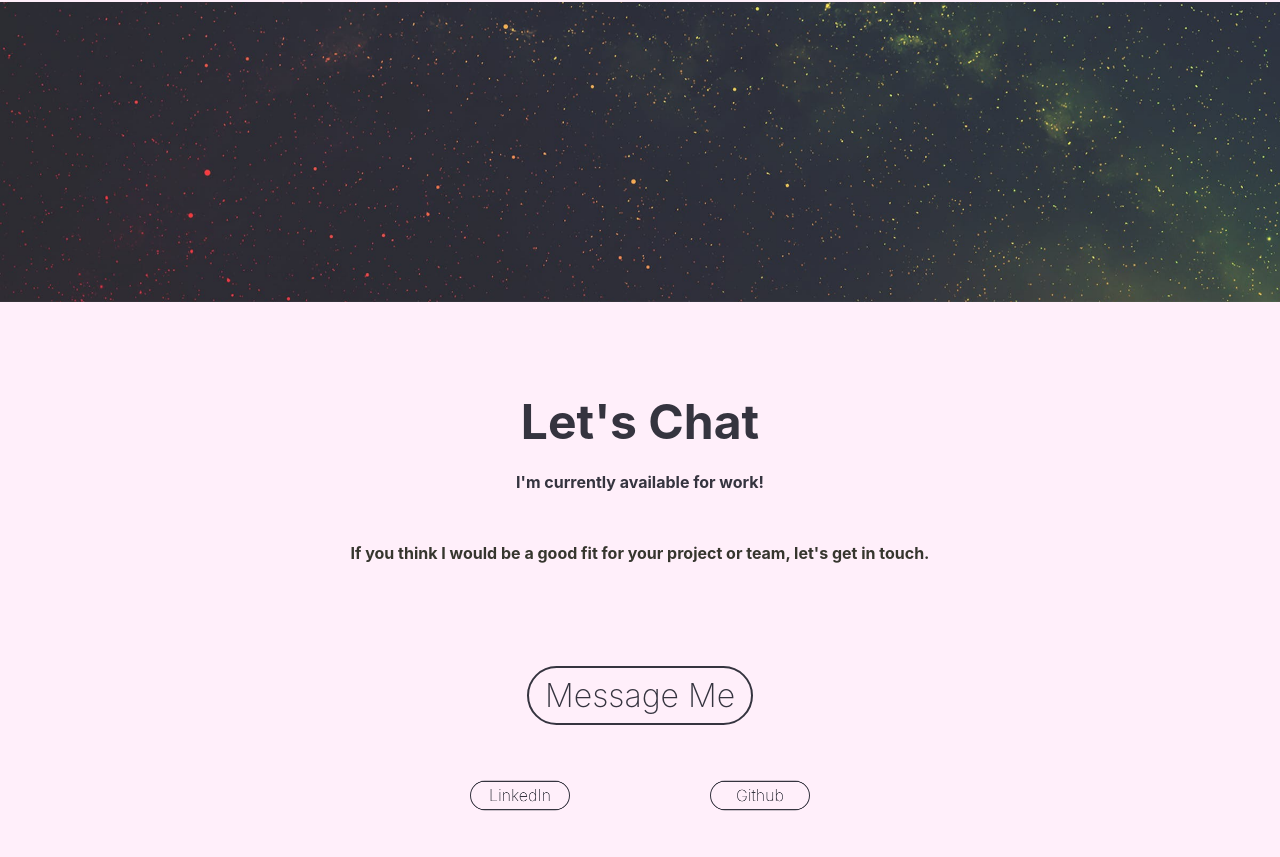
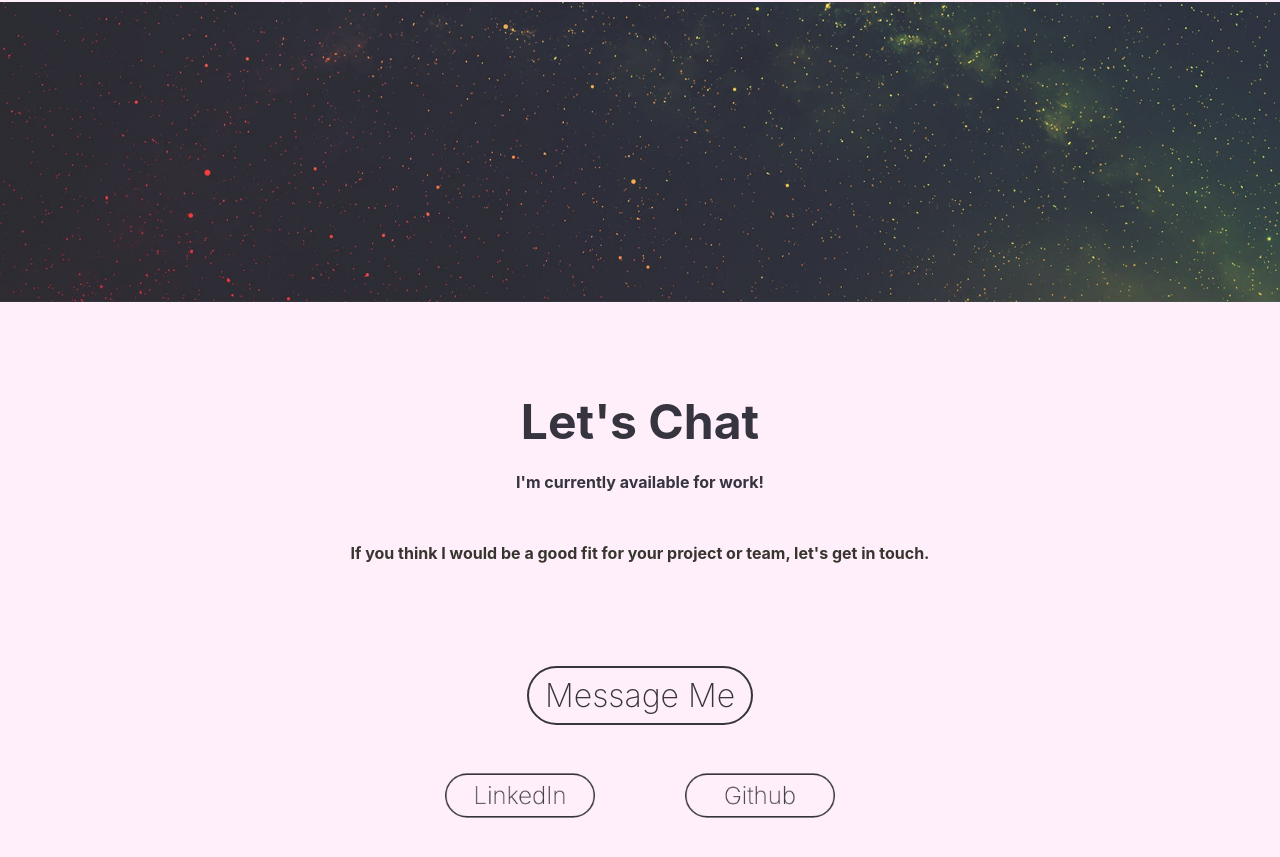
Before and after one commit to wjacobs71086/Portfolio, a React (Create React App) app: page / in a window 1280 px wide. Shown: the part 4666-5523 px from the top of the page. Built offline with nearby package versions, Linux system fonts and the light colour scheme.

Commit message:
minor button adjustments

```diff
--- a/src/Footer/Footer.css
+++ b/src/Footer/Footer.css
@@ -9,9 +9,9 @@
   text-align: left;
 }
 .footerLink{
-  transform: scale(.5);
+  transform: scale(.75);
 }
 
-.footerLink:hover {
+/* .footerLink:hover {
   transform: scale(.7);
-}
+} */
--- a/src/MyWork/project.css
+++ b/src/MyWork/project.css
@@ -69,7 +69,7 @@
   .link:hover {
     border: 2px solid transparent;
     color: #f2e964;
-    transform: scale(1.05);
+    /* transform: scale(1.05); */
     will-change: transform;
   }
 .bottom {
```
Also changed, not shown: 1 other file (tests, documents, lock files or other folders).
